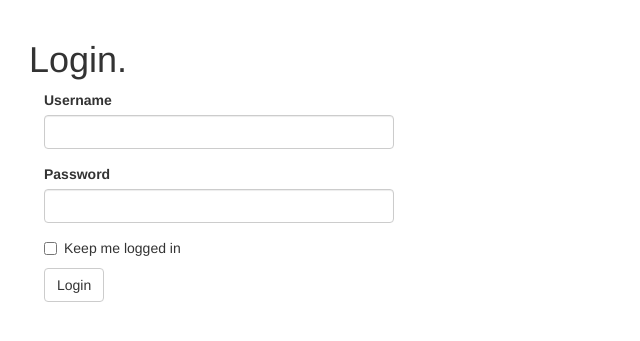
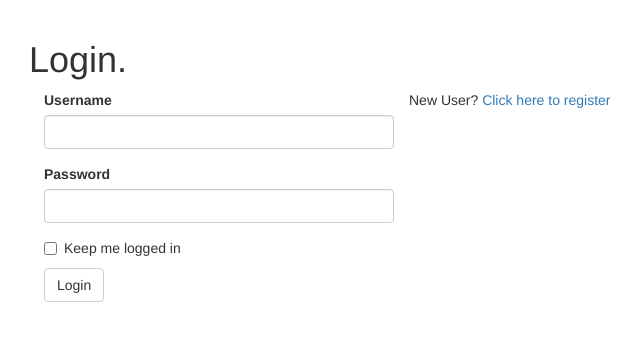
Before and after one commit to weqopy/blog_instance, a Flask app: page /auth/login in a window 1280 px wide. Shown: the part 52-393 px from the top of the page, without its empty margins (41-681 px from the left). Run offline with Flask 2, Linux system fonts and the light colour scheme; some libraries are stand-ins or nearby versions.

Commit message:
regist complete

```diff
--- a/app/auth/forms.py
+++ b/app/auth/forms.py
@@ -1,11 +1,12 @@
 from flask_wtf import FlaskForm
-from wtforms import StringField, PasswordField, SubmitField, BooleanField
-from wtforms.validators import DataRequired, EqualTo
+from wtforms import StringField, PasswordField, SubmitField, BooleanField, ValidationError
+from wtforms.validators import DataRequired, EqualTo, Regexp, Length
+from ..models import User
 
 
 class RegistForm(FlaskForm):
     """docstring for RegistForm"""
-    username = StringField("What's your name?", validators=[DataRequired()])
+    username = StringField("What's your name?", validators=[DataRequired(), Length(1, 64), Regexp('^[A-Za-z][A-Za-z0-9_.]*$', 0, 'Usernames must have only letters, numbers, dots or underscores')])
     password = PasswordField(
         "Password.",
         validators=[DataRequired(),
@@ -15,6 +16,10 @@ class RegistForm(FlaskForm):
                                validators=[DataRequired()])
     submit = SubmitField('Submit')
 
+    def validate_username(self, field):
+        if User.query.filter_by(username=field.data).first():
+            raise ValidationError('Username already in use.')
+
 
 class LoginForm(FlaskForm):
     """docstring for LoginForm"""
--- a/app/auth/views.py
+++ b/app/auth/views.py
@@ -8,7 +8,7 @@ from .. import db
 from ..models import User
 
 
-@auth.route('/register/', methods=['GET', 'POST'])
+@auth.route('/register', methods=['GET', 'POST'])
 def register():
     form = RegistForm()
     if form.validate_on_submit():
--- a/app/templates/auth/login.html
+++ b/app/templates/auth/login.html
@@ -10,4 +10,12 @@
 <div class="col-md-4">
     {{ wtf.quick_form(form) }}
 </div>
+<div>
+    <p>
+        New User?
+        <a href="{{ url_for('auth.register') }}">
+            Click here to register
+        </a>
+    </p>
+</div>
 {% endblock %}
```
Also changed, not shown: data-dev.sqlite.
